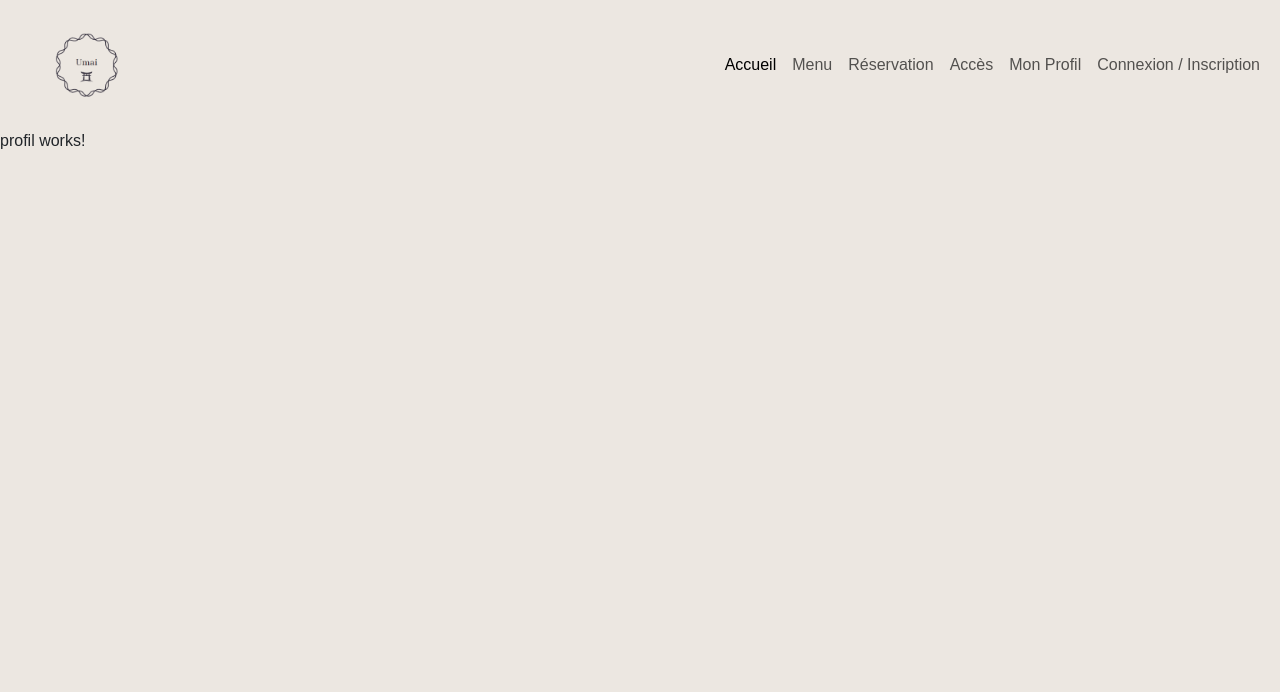
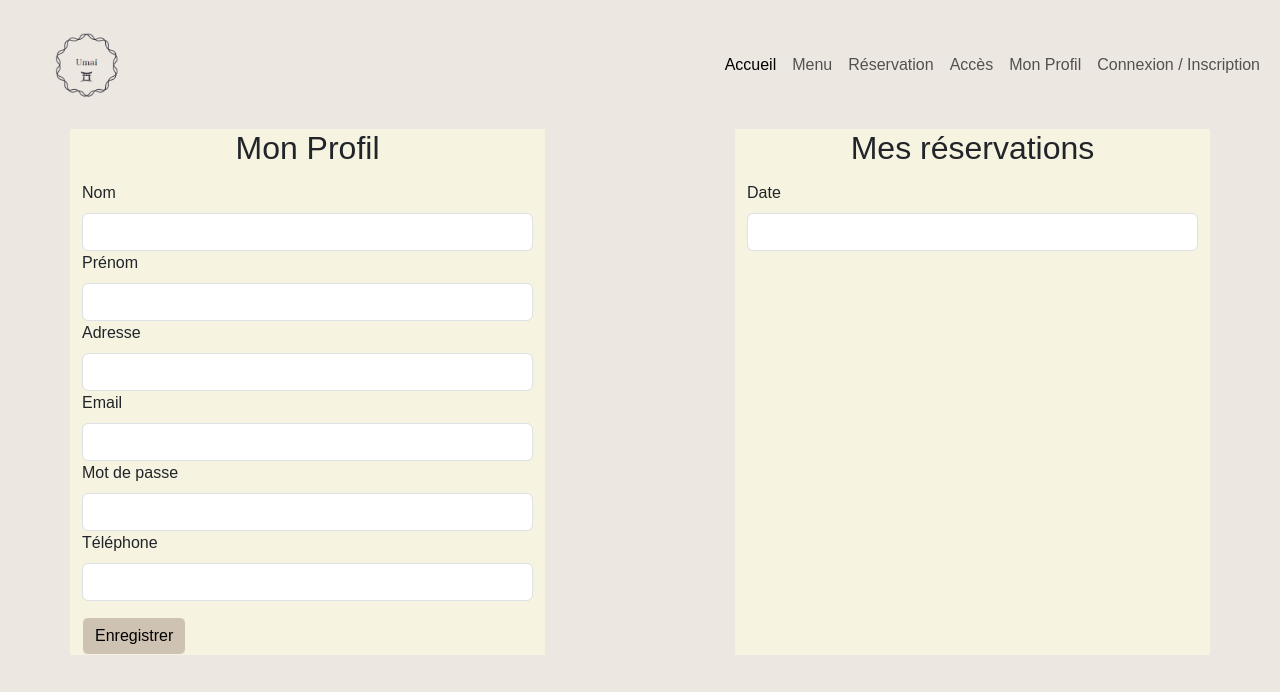
Before and after one commit to louiscfa/umai, an Angular app in the folder umai_front/: page /profil in a window 1280 px wide. Shown: the top 692 px of the page. Built offline with nearby package versions, Linux system fonts and the light colour scheme; a web font is replaced by a local one.

Commit message:
début profil

```diff
--- a/umai_front/angular.json
+++ b/umai_front/angular.json
@@ -94,5 +94,8 @@
         }
       }
     }
+  },
+  "cli": {
+    "analytics": false
   }
 }
--- a/umai_front/package.json
+++ b/umai_front/package.json
@@ -23,7 +23,7 @@
     "zone.js": "~0.12.0"
   },
   "devDependencies": {
-    "@angular-devkit/build-angular": "^15.2.6",
+    "@angular-devkit/build-angular": "^15.2.7",
     "@angular/cli": "~15.2.6",
     "@angular/compiler-cli": "^15.2.0",
     "@types/jasmine": "~4.3.0",
--- a/umai_front/src/app/app.module.ts
+++ b/umai_front/src/app/app.module.ts
@@ -9,6 +9,7 @@ import { ProfilComponent } from './profil/profil.component';
 import { ConnexionComponent } from './connexion/connexion.component';
 import { AccueilComponent } from './accueil/accueil.component';
 import { AccesComponent } from './acces/acces.component';
+import { FormsModule } from '@angular/forms';
 
 @NgModule({
   declarations: [
@@ -22,7 +23,8 @@ import { AccesComponent } from './acces/acces.component';
   ],
   imports: [
     BrowserModule,
-    AppRoutingModule
+    AppRoutingModule,
+    FormsModule
   ],
   providers: [],
   bootstrap: [AppComponent]
--- a/umai_front/src/app/profil/profil.component.css
+++ b/umai_front/src/app/profil/profil.component.css
@@ -0,0 +1,14 @@
+#columnProfil{
+    background-color: #F6F3E1;
+}
+
+#title{
+    text-align: center;
+    margin-bottom: 3%;
+}
+
+.btn-primary {
+    background-color: #CEC2B2;
+    border-color: #F6F3E1;
+    color: black;
+  }
--- a/umai_front/src/app/profil/profil.component.html
+++ b/umai_front/src/app/profil/profil.component.html
@@ -1 +1,44 @@
-<p>profil works!</p>
+<div class="container">
+    <div class="row">
+        <div class="col-5" id="columnProfil">
+            <h2 id="title">Mon Profil</h2>
+            <!--(ngSubmit)="submit(monProfil.value)"-->
+            <form #monProfil='ngForm'>
+                <div class="col">
+                    <label class="form-label">Nom</label>
+                    <input type="text" class="form-control" id="nomInput" name="nom" ngModel>
+                </div>
+                <div class="col">
+                    <label  class="form-label">Prénom</label>
+                    <input type="text" class="form-control" id="prenomInput" name="prenom" ngModel>
+                </div>
+                <div class="col">
+                    <label  class="form-label">Adresse</label>
+                    <input type="text" class="form-control" id="addressInput" name="address" ngModel>
+                </div>
+                <div class="col">
+                    <label class="form-label">Email</label>
+                    <input type="email" class="form-control" id="emailInput" name="email" ngModel>
+                </div>
+                <div class="col">
+                    <label  class="form-label">Mot de passe</label>
+                    <input type="password" class="form-control" id="passwordInput" name="password" ngModel>
+                </div>
+                <div class="col">
+                    <label  class="form-label">Téléphone</label>
+                    <input type="tel" class="form-control"  pattern="[0-9]{10}" id="phoneInput" name="phone" ngModel>
+                </div>
+                <button id="btnSave" type="submit" class="mt-3 btn btn-primary">Enregistrer</button>
+            </form>
+        </div>
+        <div class=" col-2">
+        </div>
+        <div class="col-5" id="columnProfil">
+            <h2 id="title">Mes réservations</h2>
+            <div class="col">
+                <label class="form-label">Date</label>
+                <input type="text" class="form-control" >
+            </div>
+        </div>
+    </div>
+</div>
```
Also changed, not shown: 1 other file (tests, documents, lock files or other folders).
